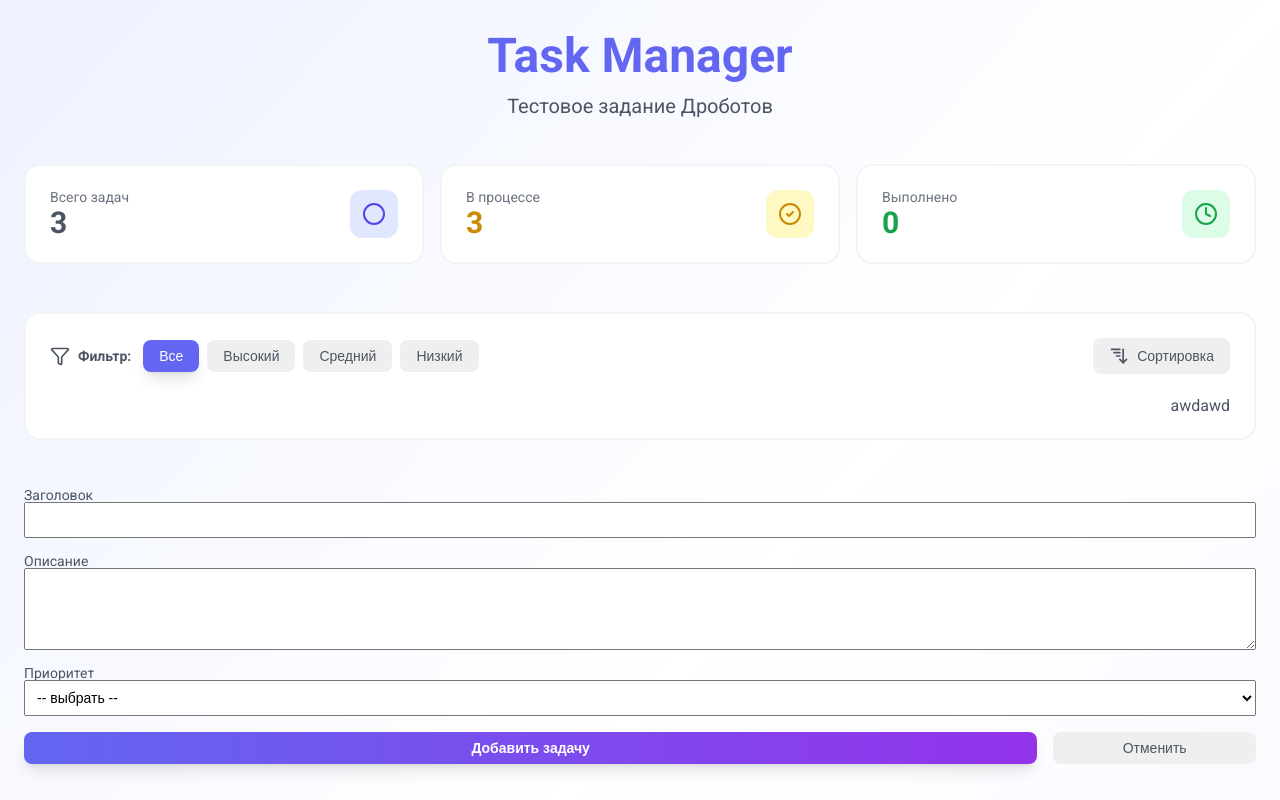
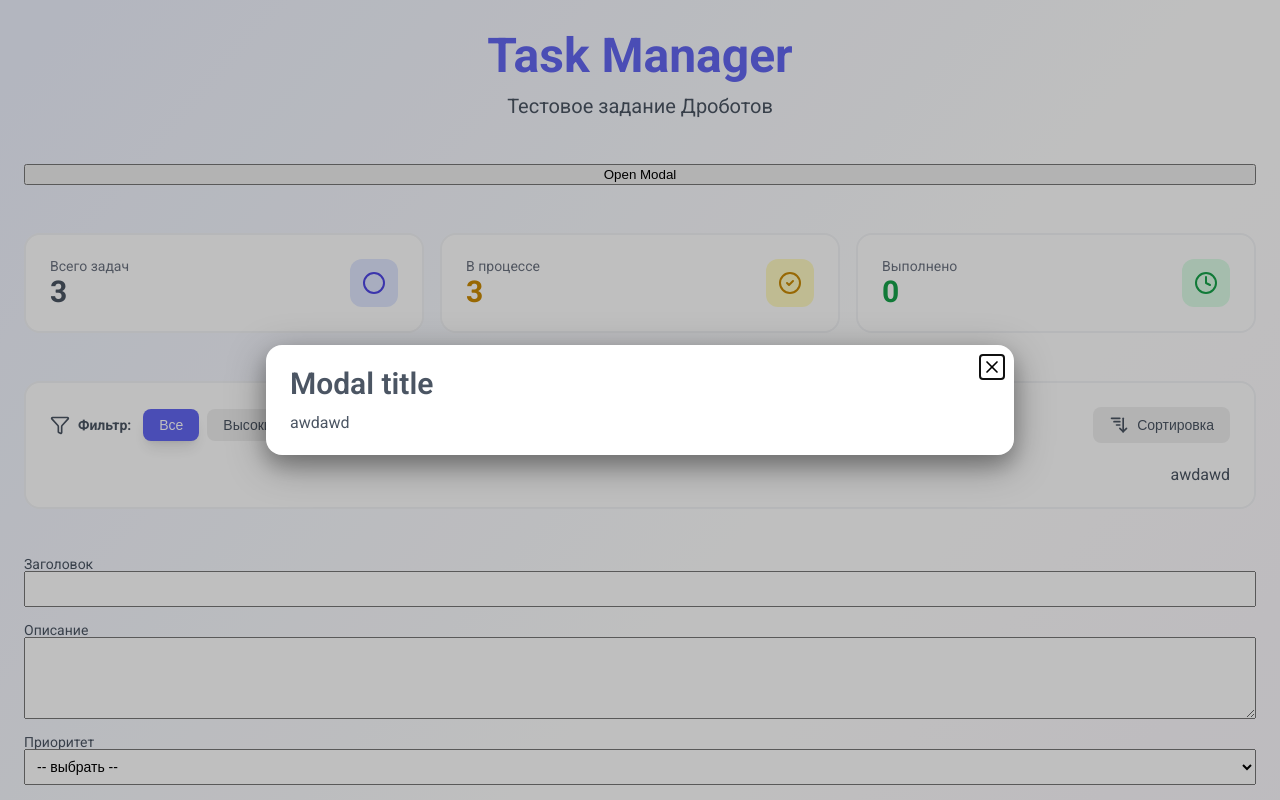
Before and after one commit to AlexDrobotov94/drobotov-sias-group-test-project, a React (Vite) app: page / in a window 1280 px wide. Shown: the top 800 px of the page. Built offline with nearby package versions, Linux system fonts and the light colour scheme.

Commit message:
feat: added modal component

```diff
--- a/package.json
+++ b/package.json
@@ -13,6 +13,7 @@
     "@hookform/resolvers": "^5.0.1",
     "@reduxjs/toolkit": "^2.8.2",
     "lucide-react": "^0.513.0",
+    "radix-ui": "^1.4.2",
     "react": "^19.1.0",
     "react-dom": "^19.1.0",
     "react-hook-form": "^7.57.0",
--- a/src/pages/main/ui/main.tsx
+++ b/src/pages/main/ui/main.tsx
@@ -5,6 +5,23 @@ import { TasksActionsWidget } from "@/widgets/tasks-actions";
 import { TasksTotals } from "@/features/tasks";
 import { TasksList } from "@/features/tasks";
 import { AddTaskForm } from "@/features/task-forms";
+import { useState } from "react";
+import { Modal } from "@/shared/components/modal";
+
+function DialogDemo() {
+  const [open, setOpen] = useState(true);
+
+  return (
+    <Modal
+      title="Modal title"
+      trigger={<button>Open Modal</button>}
+      open={open}
+      onOpenChange={setOpen}
+    >
+      awdawd
+    </Modal>
+  );
+}
 
 export function MainPage() {
   return (
@@ -16,6 +33,8 @@ export function MainPage() {
           </Typography>
           <Typography size="large">Тестовое задание Дроботов</Typography>
         </HeaderContainer>
+
+        <DialogDemo />
 
         <TasksTotalsListContainer>
           <TasksTotals />
--- /dev/null
+++ b/src/shared/components/modal.tsx
@@ -0,0 +1,97 @@
+import * as Dialog from "@radix-ui/react-dialog";
+import styled, { keyframes } from "styled-components";
+import { X } from "lucide-react";
+import { Typography } from "./typograpy";
+
+type ModalProps = {
+  title?: string;
+
+  trigger: React.ReactNode;
+  open: boolean;
+  onOpenChange: (open: boolean) => void;
+
+  children: React.ReactNode;
+};
+
+export function Modal({
+  trigger,
+  children,
+  title,
+  open,
+  onOpenChange,
+}: ModalProps) {
+  return (
+    <Dialog.Root open={open} onOpenChange={onOpenChange}>
+      <Dialog.Trigger asChild>{trigger}</Dialog.Trigger>
+      <Dialog.Portal>
+        <Overlay />
+        <Content>
+          <DialogTitle>
+            {title ? <Typography variant="h3">{title}</Typography> : null}
+          </DialogTitle>
+
+          {children}
+
+          <CloseButton>
+            <X size={20} />
+          </CloseButton>
+        </Content>
+      </Dialog.Portal>
+    </Dialog.Root>
+  );
+}
+
+const overlayShow = keyframes`
+  from { opacity: 0; }
+  to { opacity: 1; }
+`;
+
+const contentShow = keyframes`
+  from { opacity: 0; transform: translate(-50%, -48%) scale(0.96); }
+  to { opacity: 1; transform: translate(-50%, -50%) scale(1); }
+`;
+
+const Overlay = styled(Dialog.Overlay)`
+  background-color: rgba(0, 0, 0, 0.25);
+  position: fixed;
+  inset: 0;
+  animation: ${overlayShow} 150ms cubic-bezier(0.16, 1, 0.3, 1);
+`;
+
+const Content = styled(Dialog.Content)`
+  display: flex;
+  flex-direction: column;
+  box-shadow: 0 10px 38px rgba(0, 0, 0, 0.35), 0 10px 20px rgba(0, 0, 0, 0.2);
+  position: fixed;
+  top: 50%;
+  left: 50%;
+  transform: translate(-50%, -50%);
+  width: 90vw;
+  max-width: 700px;
+  max-height: 85vh;
+
+  gap: ${({ theme }) => theme.spacing.md};
+  background-color: ${({ theme }) => theme.colors.white};
+  border-radius: ${({ theme }) => theme.rounded.lg};
+  padding: ${({ theme }) => theme.spacing.lg};
+  animation: ${contentShow} 150ms cubic-bezier(0.16, 1, 0.3, 1);
+`;
+
+const DialogTitle = styled(Dialog.Title)`
+  margin: 0;
+  font-weight: 600;
+  font-size: 18px;
+  color: #111;
+`;
+
+const CloseButton = styled(Dialog.Close)`
+  cursor: pointer;
+  position: absolute;
+  top: 10px;
+  right: 10px;
+  padding: 2px;
+  background: none;
+  border: none;
+  display: grid;
+  place-content: center;
+`;
```
Also changed, not shown: 1 other file (tests, documents, lock files or other folders).
